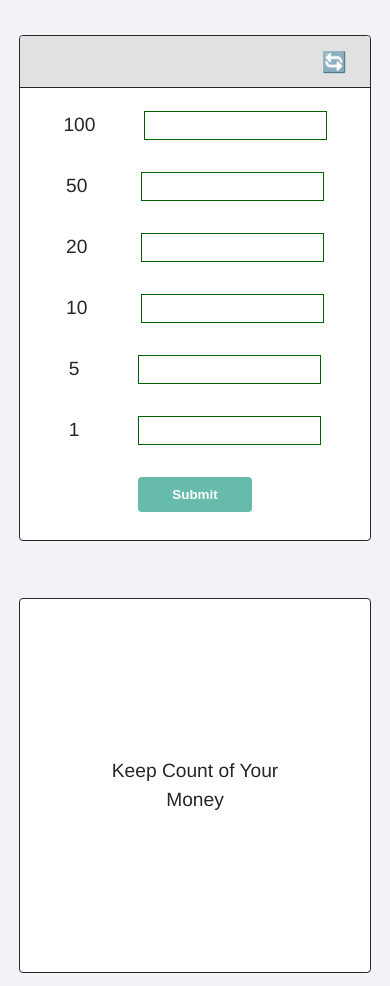
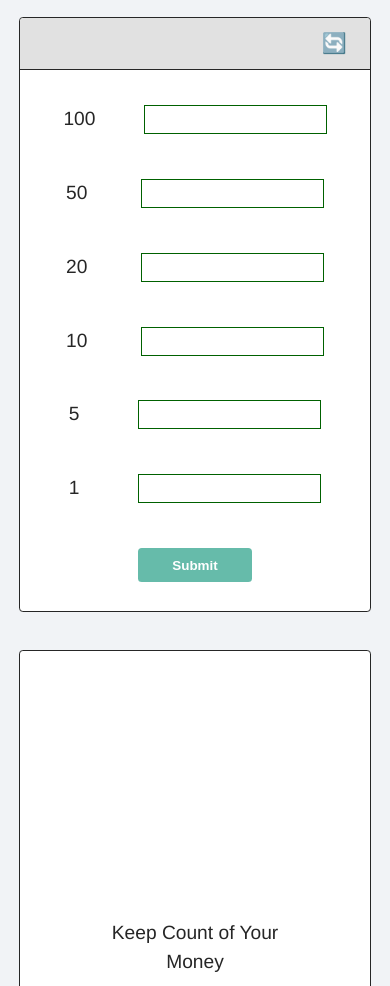
Before and after one commit to evo-g/money-counter, a website built with Parcel: page src/index.html in a window 390 px wide. Shown: the part 174-1160 px from the top of the page. Built offline with nearby package versions, Linux system fonts and the light colour scheme.

Commit message:
changes to css to form and child container mobile

```diff
--- a/src/style.css
+++ b/src/style.css
@@ -209,14 +209,14 @@ form::after {
   }
 
   .child-container {
-    min-width: 275px;
-    min-height: 375px;
+    min-width: 17.25rem;
+    min-height: 31rem;
     margin: 1rem 0 2rem 0;
   }
 
   form {
-    min-width: 275px;
-    min-height: 375px;
+    min-width: 17.25rem;
+    min-height: 31rem;
     margin: 0 0 1rem 0;
   }
 
```
